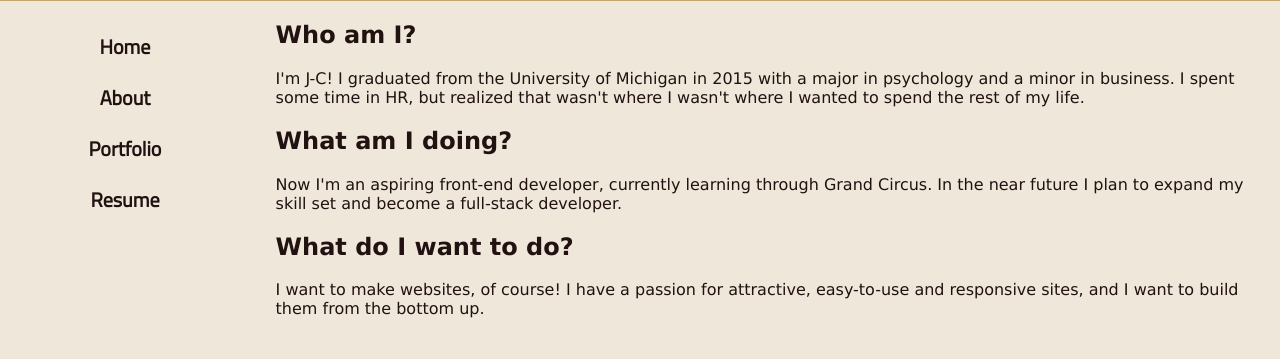
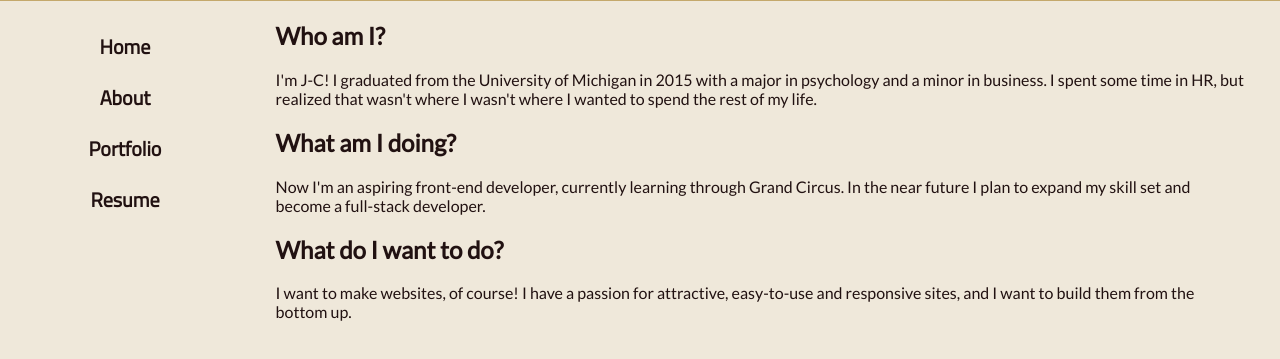
Before and after one commit to jcjoneskern/jcjoneskern.github.io, a plain HTML site: page about.html in a window 1280 px wide. Shown: the part 51-410 px from the top of the page. Drawn offline with Linux system fonts and the light colour scheme.

Commit message:
new font

```diff
--- a/about.html
+++ b/about.html
@@ -2,7 +2,7 @@
 <html>
 <head>
 	<link rel="stylesheet" type="text/css" href="stylesheet.css">
-	<link href="https://fonts.googleapis.com/css?family=Titillium+Web" rel="stylesheet">
+	<link href="https://fonts.googleapis.com/css?family=Lato|Titillium+Web" rel="stylesheet">
 	<title>J-C | About</title>
 </head>
 <body>
--- a/stylesheet.css
+++ b/stylesheet.css
@@ -1,5 +1,5 @@
 body {
-	font-family: Verdana, sans-serif;
+	font-family: "Lato", sans-serif;
 	color: #211111;
 	margin: 0px;
 	background-color: #efe8da;
```
Also changed, not shown: index.html (+1 -1 lines), portfolio.html (+1 -1 lines), resume.html (+1 -1 lines).
